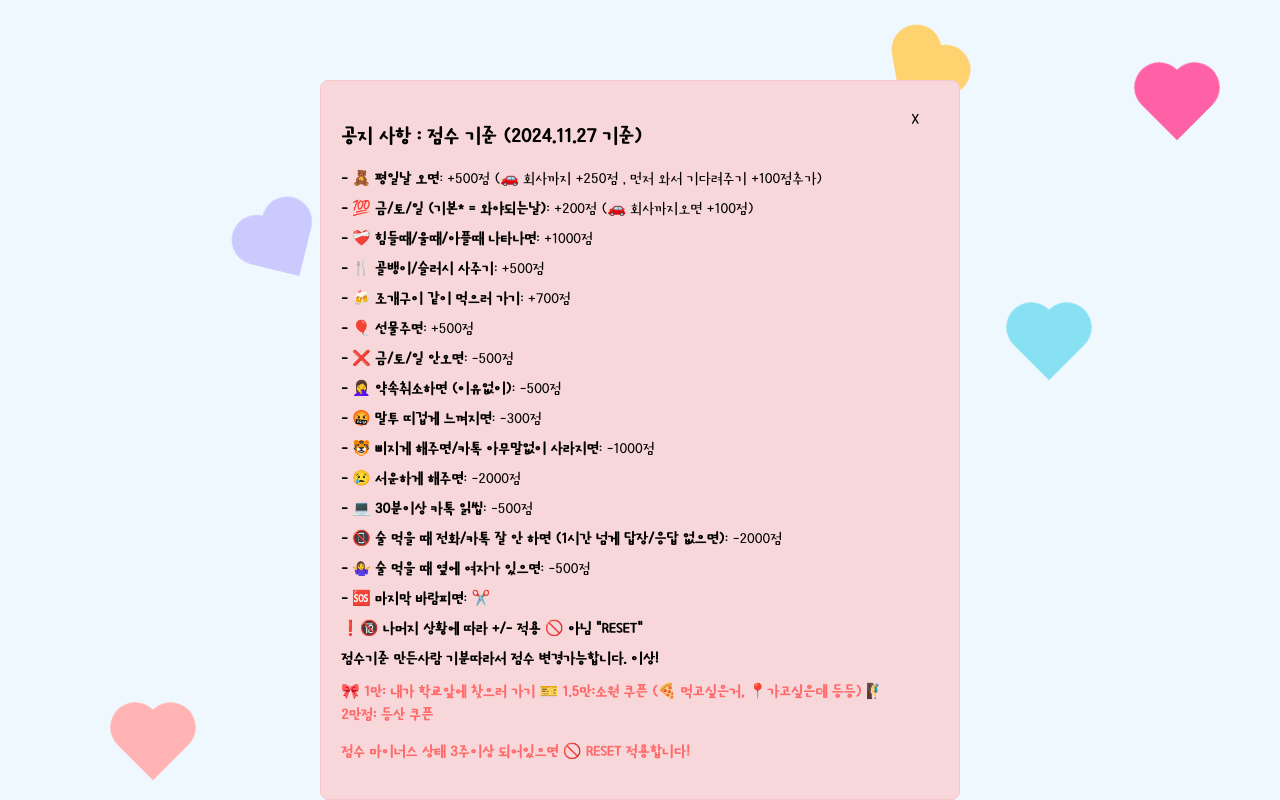
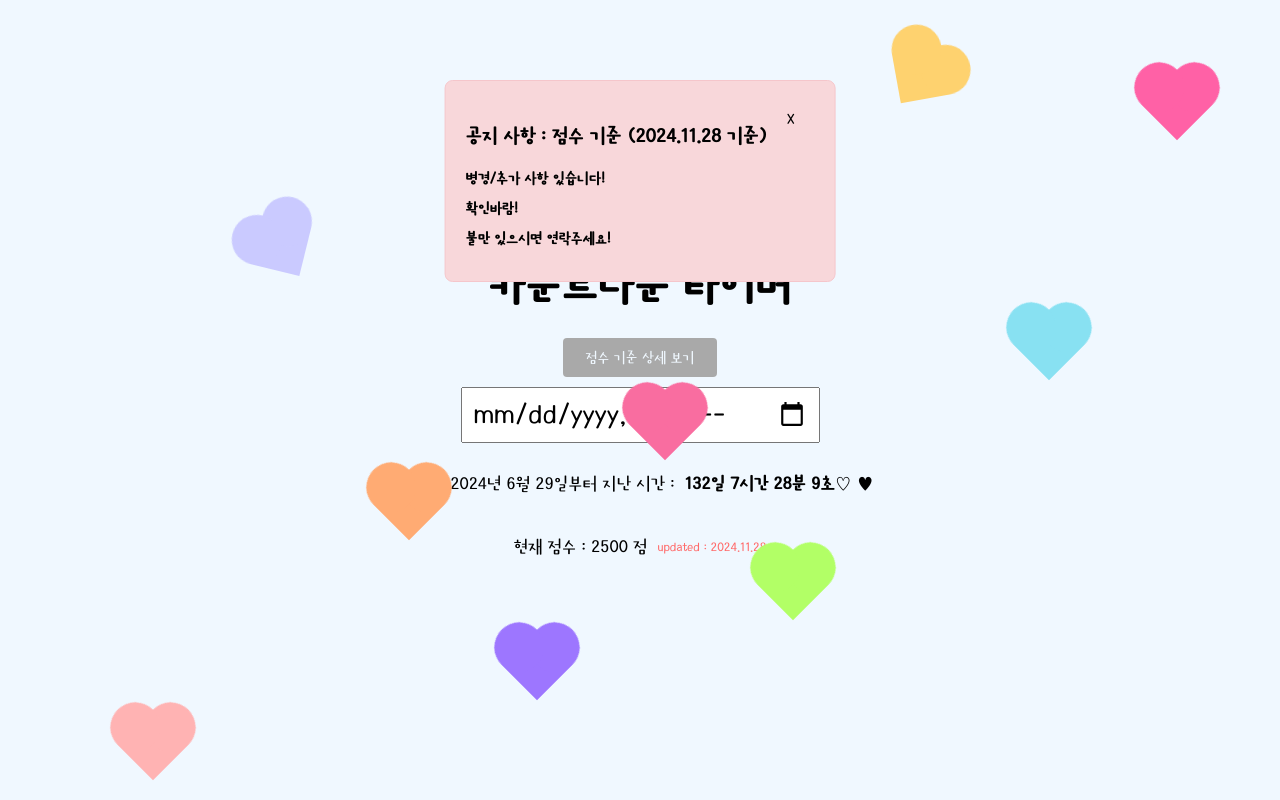
Before and after one commit to ffferncake/countdown-app, a React (Create React App) app: page / in a window 1280 px wide. Built offline with nearby package versions, Linux system fonts and the light colour scheme.

Commit message:
공지사항

```diff
--- a/public/index.html
+++ b/public/index.html
@@ -17,7 +17,7 @@
     <!-- Open Graph Metadata -->
     <meta property="og:title" content="Countdown App" />
     <meta property="og:description" content="Track and manage time effectively with the Countdown App." />
-    <meta property="og:image" content="https://oppawaittime.netlify.app/timer-logo.svg" />
+    <meta property="og:image" content="https://oppawaittime.netlify.app/woori.jpeg" />
     <meta property="og:url" content="https://oppawaittime.netlify.app/" />
     <meta property="og:type" content="website" />
     <meta property="og:locale" content="en_US" />
--- a/src/App.js
+++ b/src/App.js
@@ -22,24 +22,30 @@ function App() {
     "저녁도 잘 놀구!!",
   ];
 
+  // const noticeMessage = `
+  // - 🧸 평일날 오면: +500점 (🚗 회사까지 +250점 , 먼저 와서 기다려주기 +100점추가)
+  // - 💯 금/토/일 (기본* = 와야되는날): +200점 (🚗 회사까지오면 +100점)
+  // - ❤️‍🩹 힘들때/울때/아플때 나타나면: +1000점
+  // - 🍴 골뱅이/슬러시 사주기: +500점
+  // - 🍻 조개구이 같이 먹으러 가기: +700점
+  // - 🎈 선물주면 : +500점
+  // - ❌ 금/토/일 안오면: -500점
+  // - 🤦‍♀️ 약속취소하면 (이유없이): -500점
+  // - 🤬 말투 띠겁게 느껴지면: -300점
+  // - 🐯 삐지게 해주면/카톡 아무말없이 사라지면: -1000점
+  // - 😢 서운하게 해주면: -2000점
+  // - 💻 30분이상 카톡 읽씹: -500점
+  // - 📵 술 먹을 때 전화/카톡 잘 안 하면 (1시간 넘게 답장/응답 없으면): -2000점
+  // - 🤷‍♀️ 술 먹을 때 옆에 여자가 있으면: -500점
+  // - 🆘 마지막 바람피면: ✂️
+  // ❗️🔞 나머지 상황에 따라 +/- 적용 🚫 아님 "RESET"
+  // 점수기준 만든사람 기분따라서 점수 변경가능합니다. 이상!
+  // `;
+
   const noticeMessage = `
-  - 🧸 평일날 오면: +500점 (🚗 회사까지 +250점 , 먼저 와서 기다려주기 +100점추가)
-  - 💯 금/토/일 (기본* = 와야되는날): +200점 (🚗 회사까지오면 +100점)
-  - ❤️‍🩹 힘들때/울때/아플때 나타나면: +1000점
-  - 🍴 골뱅이/슬러시 사주기: +500점
-  - 🍻 조개구이 같이 먹으러 가기: +700점
-  - 🎈 선물주면 : +500점
-  - ❌ 금/토/일 안오면: -500점
-  - 🤦‍♀️ 약속취소하면 (이유없이): -500점
-  - 🤬 말투 띠겁게 느껴지면: -300점
-  - 🐯 삐지게 해주면/카톡 아무말없이 사라지면: -1000점
-  - 😢 서운하게 해주면: -2000점
-  - 💻 30분이상 카톡 읽씹: -500점
-  - 📵 술 먹을 때 전화/카톡 잘 안 하면 (1시간 넘게 답장/응답 없으면): -2000점
-  - 🤷‍♀️ 술 먹을 때 옆에 여자가 있으면: -500점
-  - 🆘 마지막 바람피면: ✂️
-  ❗️🔞 나머지 상황에 따라 +/- 적용 🚫 아님 "RESET"
-  점수기준 만든사람 기분따라서 점수 변경가능합니다. 이상!
+  병경/추가 사항 있습니다!
+  확인바람!
+  불만 있으시면 연락주세요!
   `;
 
   const navigate = useNavigate();
@@ -202,7 +208,7 @@ function App() {
           <div className="notice-modal-wrap">
             <div className="notice-content">
               <p className="notice-title">
-                공지 사항 : 점수 기준 (2024.11.27 기준)
+                공지 사항 : 점수 기준 (2024.11.28 기준)
               </p>
               {noticeMessage.split("\n").map((line, index) => {
                 const [boldText, regularText] = line.split(":");
@@ -213,7 +219,7 @@ function App() {
                   </p>
                 );
               })}
-              <p className="notice-sub-desc">
+              {/* <p className="notice-sub-desc">
                 {" "}
                 🎀 1만: 내가 학교앞에 찾으러 가기 🎫 1.5만:소원 쿠픈 (🍕
                 먹고싶은거, 📍가고싶은데 등등) 🧗‍♂️ 2만점: 등산 쿠픈
@@ -222,7 +228,7 @@ function App() {
                 <strong>
                   점수 마이너스 상태 3주이상 되어있으면 🚫 RESET 적용합니다!
                 </strong>
-              </p>
+              </p> */}
             </div>
             <button
               className="notice-close-btn"
```
Also changed, not shown: public/woori.jpeg (added).
